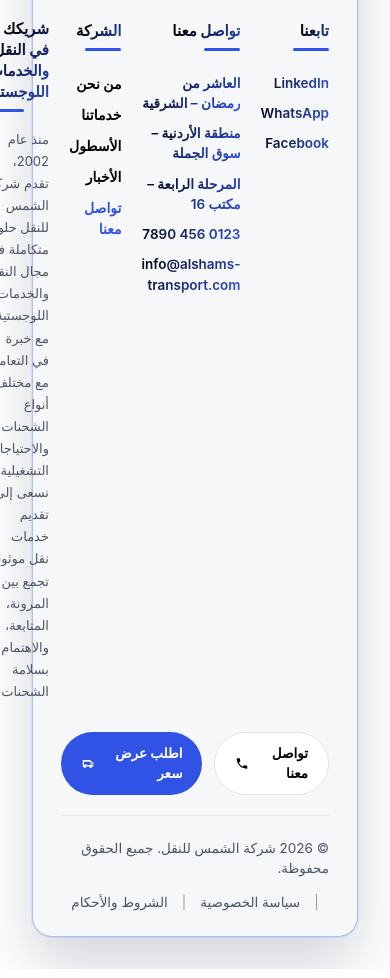
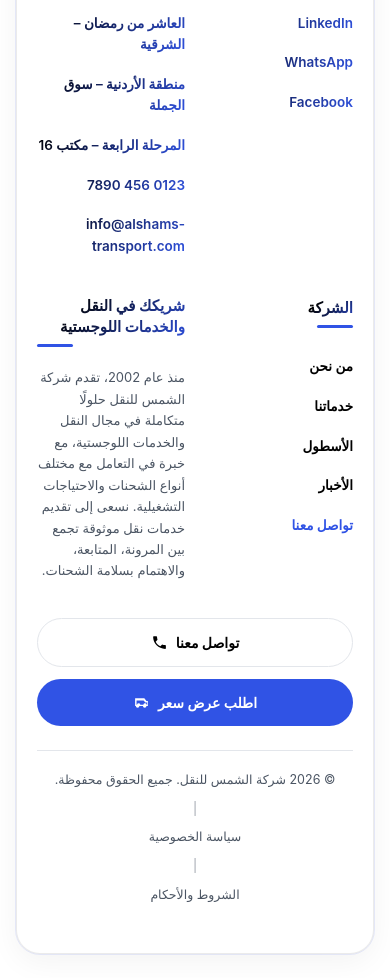
Before and after one commit to tetoooo801-a11y/elshams, a React (Vite) app: page /contact in a window 390 px wide. Shown: the part 2400-3378 px from the top of the page. Built offline with nearby package versions, Linux system fonts and the light colour scheme; the HTML template or start-up script is replaced by a standard one; a web font is replaced by a local one.

Commit message:
Fix mobile footer to render a clean, spacious 2-column responsive layout without squeezed text

```diff
--- a/src/index.css
+++ b/src/index.css
@@ -2809,6 +2809,92 @@ h3 { font-size: 21px; letter-spacing: -0.014em; line-height: 1.4; }
     flex-direction: column !important;
     text-align: center !important;
   }
+
+  /* MOBILE FOOTER — PROPERLY FORMATTED & SPACIOUS (2-COLUMN RESPONSIVE LAYOUT) */
+  footer {
+    padding: 0 16px 24px !important;
+    margin-top: 32px !important;
+  }
+
+  footer > div {
+    max-width: 100% !important;
+  }
+
+  .ft-card {
+    padding: 32px 20px 24px !important;
+    border-radius: 24px !important;
+    background: #ffffff !important;
+    border: 1px solid rgba(0, 0, 0, 0.08) !important;
+    box-shadow: 0 8px 30px rgba(0, 0, 0, 0.05) !important;
+  }
+
+  .ft-card > div[style*="text-align: center"] {
+    margin-bottom: 20px !important;
+  }
+
+  .ft-card > div[style*="text-align: center"] img {
+    height: 64px !important;
+    max-width: 90% !important;
+  }
+
+  .ft-cols-grid {
+    grid-template-columns: 1fr 1fr !important;
+    gap: 28px 20px !important;
+    padding-bottom: 24px !important;
+  }
+
+  .ft-col-head {
+    font-size: 15px !important;
+    font-weight: 700 !important;
+    margin-bottom: 12px !important;
+  }
+
+  .ft-col-head-about {
+    font-size: 15px !important;
+  }
+
+  .ft-list {
+    display: flex !important;
+    flex-direction: column !important;
+    gap: 8px !important;
+  }
+
+  .ft-text-item, .ft-nav-link {
+    font-size: 13.5px !important;
+    line-height: 1.6 !important;
+  }
+
+  .ft-cols-grid p {
+    font-size: 13px !important;
+    line-height: 1.65 !important;
+    margin-top: 8px !important;
+  }
+
+  .ft-cta-btns {
+    flex-direction: column !important;
+    gap: 12px !important;
+    padding: 12px 0 24px !important;
+    width: 100% !important;
+  }
+
+  .ft-cta-btns a {
+    width: 100% !important;
+    justify-content: center !important;
+    padding: 13px 20px !important;
+    font-size: 14px !important;
+    font-weight: 700 !important;
+    border-radius: 999px !important;
+    box-sizing: border-box !important;
+  }
+
+  .ft-card > div[style*="border-top"] {
+    flex-direction: column !important;
+    align-items: center !important;
+    gap: 10px !important;
+    padding-top: 20px !important;
+    font-size: 12.5px !important;
+    text-align: center !important;
+  }
 }
 
 @media (max-width: 480px) {
```
